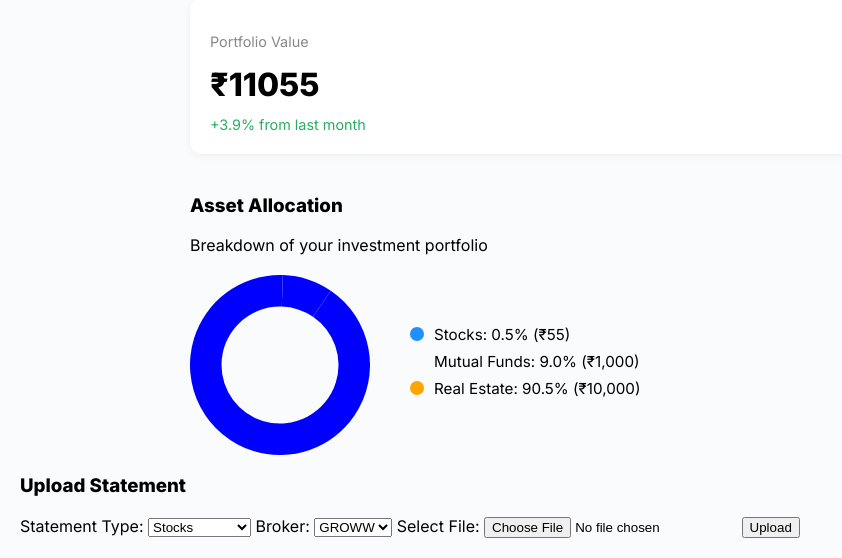
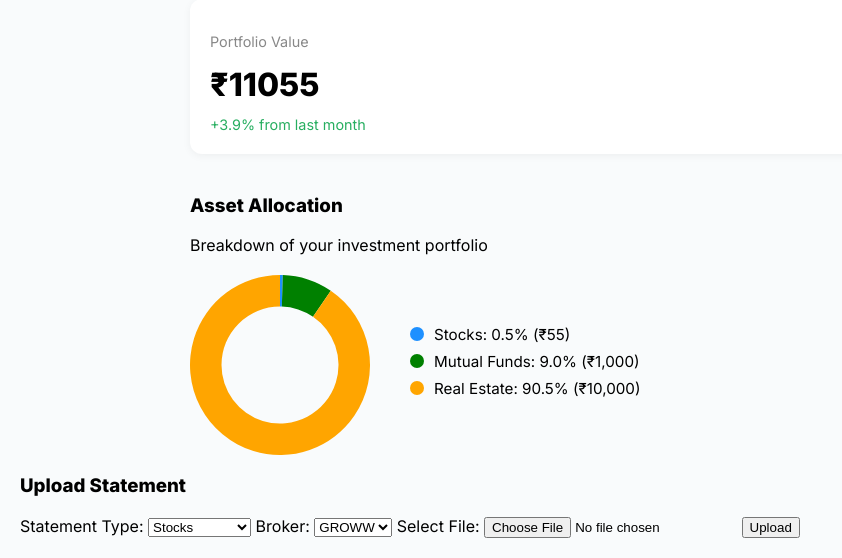
Before and after one commit to PiyushJain045/MoneyWise, a Django app: page /Investments in a window 1280 px wide. Shown: the part 271-829 px from the top of the page, without its empty margins (0-842 px from the left). Run offline with Django 5.2, Linux system fonts and the light colour scheme; a user stored in the database is signed in; data comes from the database, SQL or seed files in the repository; both versions use the stored data as it was after the commit.

Commit message:
graph done

```diff
--- a/app/static/css/investments.css
+++ b/app/static/css/investments.css
@@ -101,8 +101,11 @@ body {
 
   .stocks { background-color: #1E90FF; }
   .real-estate { background-color: #FFA500; }
+  .mutual-funds { background-color: green; }
   .bonds { background-color: #8A2BE2; }
   .crypto { background-color: #FF69B4; }
+  .gold { background-color: #FFD700; }
+
 
   #investmentForm {
     margin-top: 40px;
--- a/app/templates/investments.html
+++ b/app/templates/investments.html
@@ -108,7 +108,7 @@
           labels: {{ labels|safe }},
           datasets: [{
             data: {{ values|safe }},
-            backgroundColor:'blue',
+            backgroundColor:{{ colors|safe }},
             borderWidth: 0
           }]
         },
--- a/app/templates/profile.html
+++ b/app/templates/profile.html
@@ -39,7 +39,7 @@
         <h3>Bank Account Details</h3>
         <p><strong>Account Name:</strong> {{ account_data.account_name }}</p>
         <p><strong>Account Type:</strong> {{ account_data.account_type }}</p>
-        <p><strong>Current Balance:</strong> ₹{{ account_data.current_balance }}</p>
+        <!-- <p><strong>Current Balance:</strong> ₹{{ account_data.current_balance }}</p> -->
 
         <!-- ✅ Monthly Budget Section -->
         <h3>Monthly Budget</h3>
--- a/app/views.py
+++ b/app/views.py
@@ -597,6 +597,18 @@ class Security(View):
 
 class Investments(View):
     def get(self, request):
+
+        color_map = {
+            "Stocks": "#1E90FF",         # Blue
+            "Real Estate": "#FFA500",    # Orange
+            "Bonds": "#8A2BE2",          # Purple
+            "Crypto": "#FF69B4",         # Pink
+            "Mutual Funds": "green",   # Turquoise
+            "Gold": "#FFD700",           # Gold
+            "Other": "#A9A9A9"           # Default Gray
+        }
+
+
         user = request.user
         print("USER:", user)
         portfolios = Portfolio.objects.filter(user=user)
@@ -623,13 +635,17 @@ class Investments(View):
                 'percent': percent,
                 'formatted_value': f"₹{value:,.0f}"
             })
+            print("************", formatted_data)
+
+        colors = [color_map.get(label, "#CCCCCC") for label in labels]
 
         context = {
             'total_value': total_value,
             'labels': labels,
             'values': values,
             'formatted_data': formatted_data,
-            'has_data': bool(formatted_data)
+            'has_data': bool(formatted_data),
+            "colors": json.dumps(colors),
         }
         print("Context", context)
 
```
Also changed, not shown: db.sqlite3.
